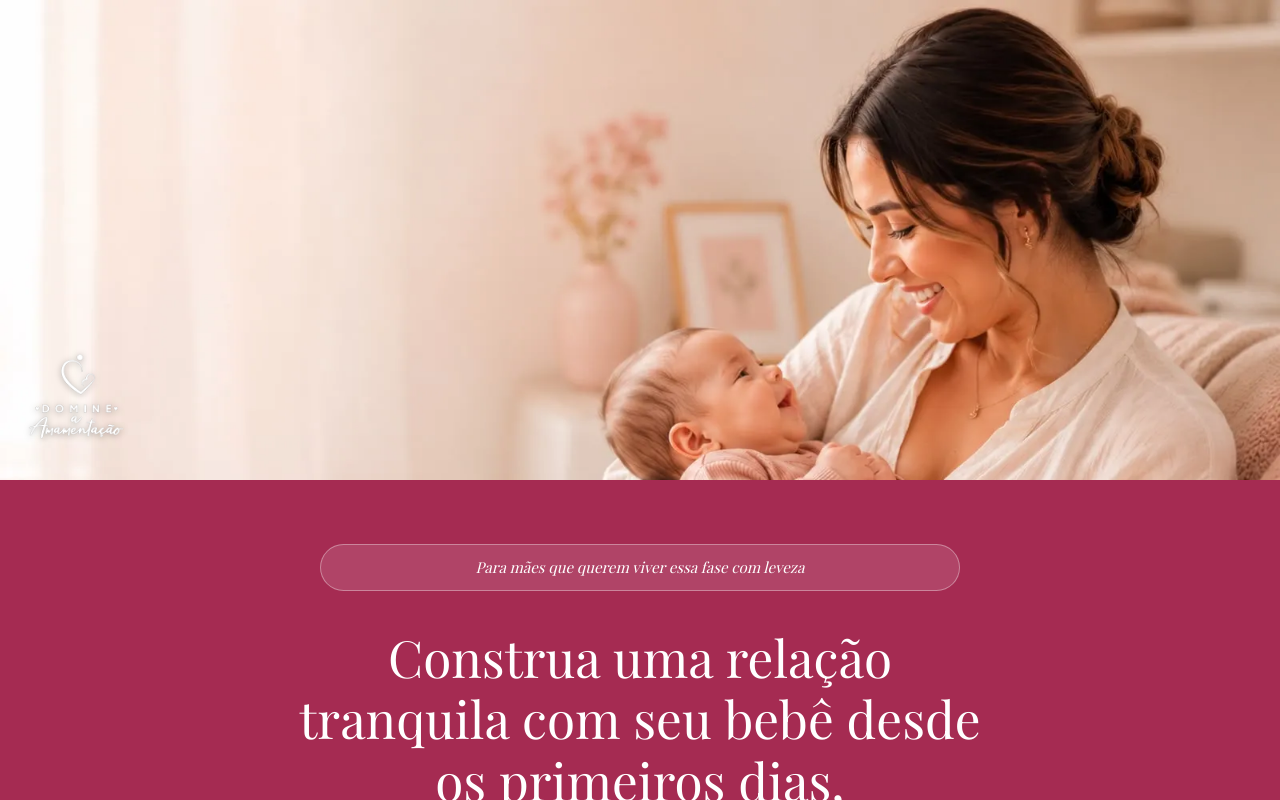
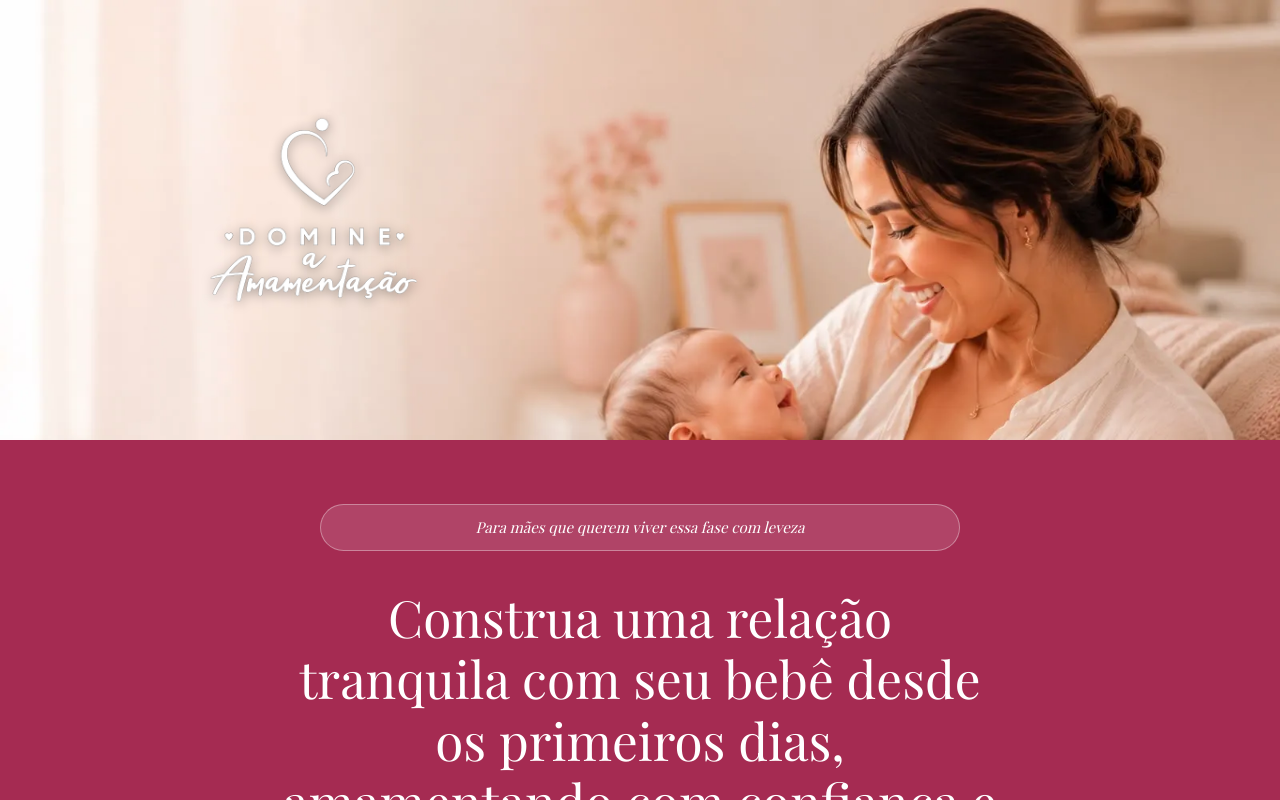
Before and after one commit to daltrovitor/lorenadeq, a Next.js app: page /teste in a window 1280 px wide. Shown: the top 800 px of the page. Built offline with nearby package versions, Linux system fonts and the light colour scheme; no server answers; a web font is replaced by a local one.

Commit message:
style: position and size hero logo on left side on mobile and desktop, update banner aspect ratios

```diff
--- a/app/(teste)/teste/styles.css
+++ b/app/(teste)/teste/styles.css
@@ -28,8 +28,7 @@ body { font-family: system-ui, -apple-system, Segoe UI, Roboto, sans-serif; }
     .hero-photo-wrapper{
       position: relative;
       width: 100%;
-      height: 42vh;
-      min-height: 260px;
+      aspect-ratio: 5 / 3;
       overflow: hidden;
     }.secao-hero .hero-photo{
       width: 100%;
@@ -40,11 +39,12 @@ body { font-family: system-ui, -apple-system, Segoe UI, Roboto, sans-serif; }
     }.secao-hero /* ---- LOGO OVERLAY ---- */
     .hero-logo{
       position: absolute;
-      bottom: 24px;
-      left: 24px;
-      filter: drop-shadow(0 1px 3px rgba(0,0,0,0.3));
+      top: 50%;
+      left: 25%;
+      transform: translate(-50%, -50%);
+      filter: drop-shadow(0 2px 6px rgba(0,0,0,0.35));
     }.secao-hero .hero-logo-img{
-      width: 84px;
+      width: 90px;
       height: auto;
       display: block;
     }.secao-hero /* ---- CONTENT BLOCK ---- */
@@ -95,9 +95,10 @@ body { font-family: system-ui, -apple-system, Segoe UI, Roboto, sans-serif; }
 @media (min-width: 601px){
       .hero-section {
         max-width:100% !important;
-      }.secao-hero .hero-photo-wrapper{
-        height:55vh !important;
-        min-height:380px !important;
+      }      .secao-hero .hero-photo-wrapper{
+        aspect-ratio: 16 / 7 !important;
+        height: auto !important;
+        min-height: auto !important;
       }.secao-hero .hero-content{
         padding:56px 48px 64px !important;
       }.secao-hero .hero-headline{
@@ -115,7 +116,7 @@ body { font-family: system-ui, -apple-system, Segoe UI, Roboto, sans-serif; }
         margin-right:auto !important;
         margin-bottom:32px !important;
       }.secao-hero .hero-logo-img{
-        width:96px !important;
+        width: 160px !important;
       }
     }
 @media (min-width: 1024px){
@@ -124,8 +125,9 @@ body { font-family: system-ui, -apple-system, Segoe UI, Roboto, sans-serif; }
         display: flex !important;
         flex-direction: column !important;
       }.secao-hero .hero-photo-wrapper{
-        height: 60vh !important;
-        min-height: 450px !important;
+        aspect-ratio: 16 / 5.5 !important;
+        height: auto !important;
+        min-height: auto !important;
       }.secao-hero .hero-content{
         display: flex !important;
         flex-direction: column !important;
@@ -153,7 +155,7 @@ body { font-family: system-ui, -apple-system, Segoe UI, Roboto, sans-serif; }
         margin-right: auto !important;
         text-align: center !important;
       }.secao-hero .hero-logo-img{
-        width: 110px !important;
+        width: 240px !important;
       }
     }
 
```
